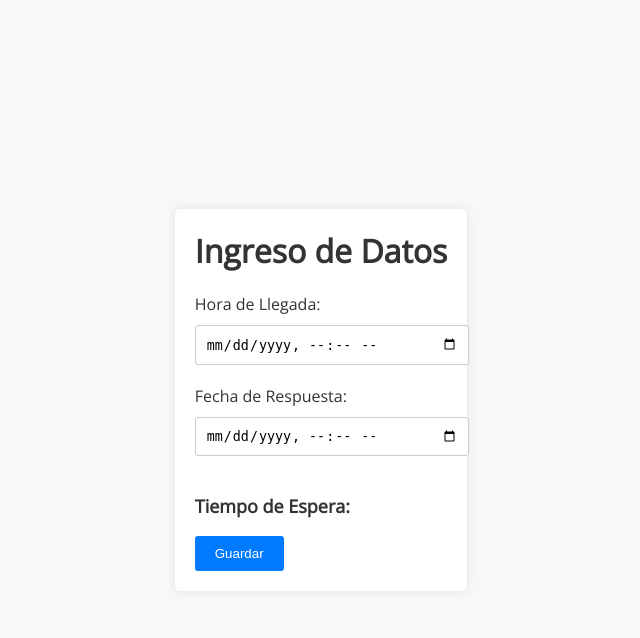
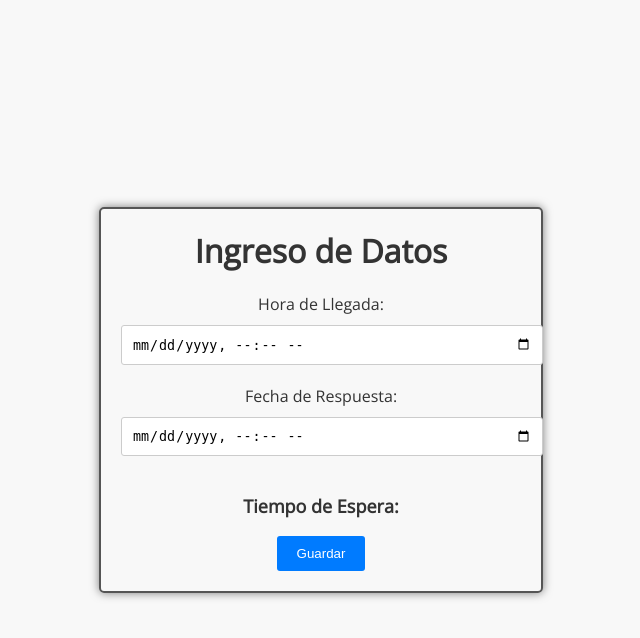
Before and after one commit to EmilyBaigorria/olimpiadas-grupo-6, a PHP site: page /olimpiadas/ingresodatos.php in a window 1280 px wide. Shown: the top 638 px of the page, without its empty margins (319-959 px from the left). Run offline with PHP 8.4, Linux system fonts and the light colour scheme.

Commit message:
Add files via upload

```diff
--- a/olimpiadas/ingresodatos.php
+++ b/olimpiadas/ingresodatos.php
@@ -16,16 +16,20 @@
             margin: 0;
         }
         .container {
-            max-width: 400px;
+            width: 400px; /* Ancho del recuadro */
             padding: 20px;
-            background-color: #fff;
+            border: 2px solid #555;
             border-radius: 5px;
-            box-shadow: 0 0 10px rgba(0, 0, 0, 0.1);
+            box-shadow: 0 0 10px rgba(0, 0, 0, 0.5);
         }
         h1 {
-            font-family: 'Open Sans', sans-serif; /* Fuente similar a la de 'Fecha de Respuesta' */
+            font-family: 'Open Sans', sans-serif;
             color: #333;
             margin-top: 0;
+            text-align: center;
+        }
+        .form-container {
+            text-align: center;
         }
         label {
             display: block;
@@ -60,6 +64,7 @@
 <body>
     <div class="container">
         <h1>Ingreso de Datos</h1>
+        <div class="form-container"> <!-- Contenedor del formulario -->
             <form action="procesar.php" method="post">
                 <label for="hora_llegada">Hora de Llegada:</label>
                 <input type="datetime-local" id="hora_llegada" name="hora_llegada" required>
@@ -68,6 +73,7 @@
                 <p id="tiempo_espera">Tiempo de Espera:</p>
                 <input type="submit" value="Guardar">
             </form>
+        </div>
     </div>
 
     <script>
```
Lines whose indentation alone changed are shown as unchanged.
